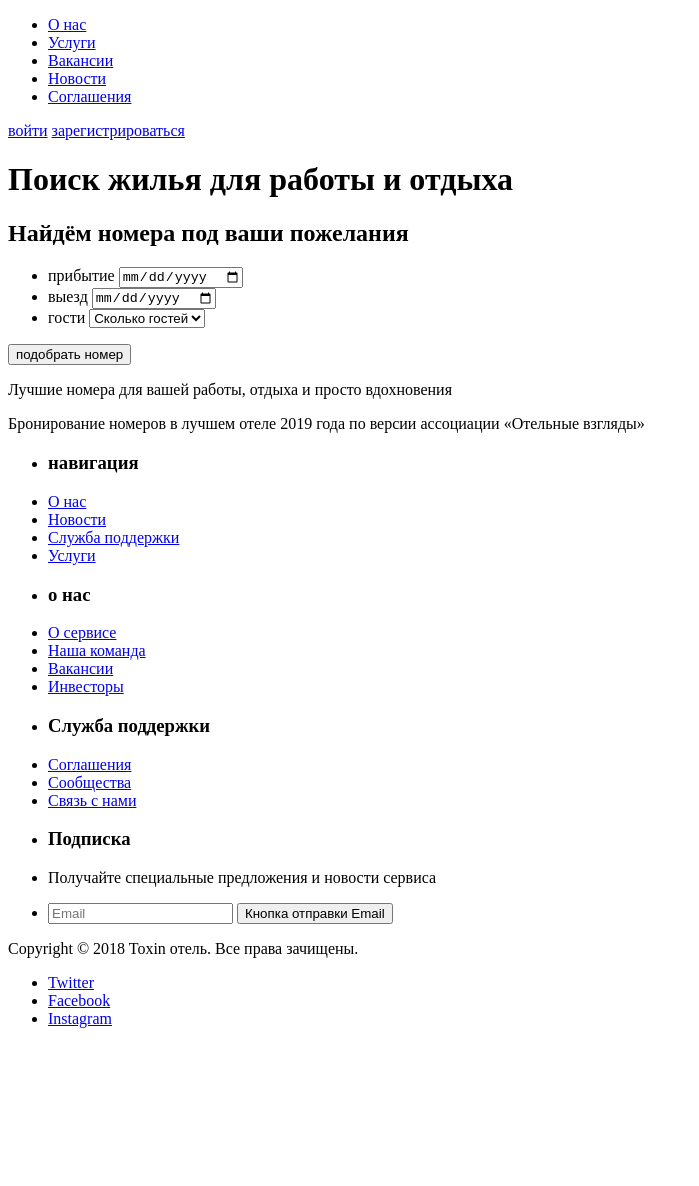
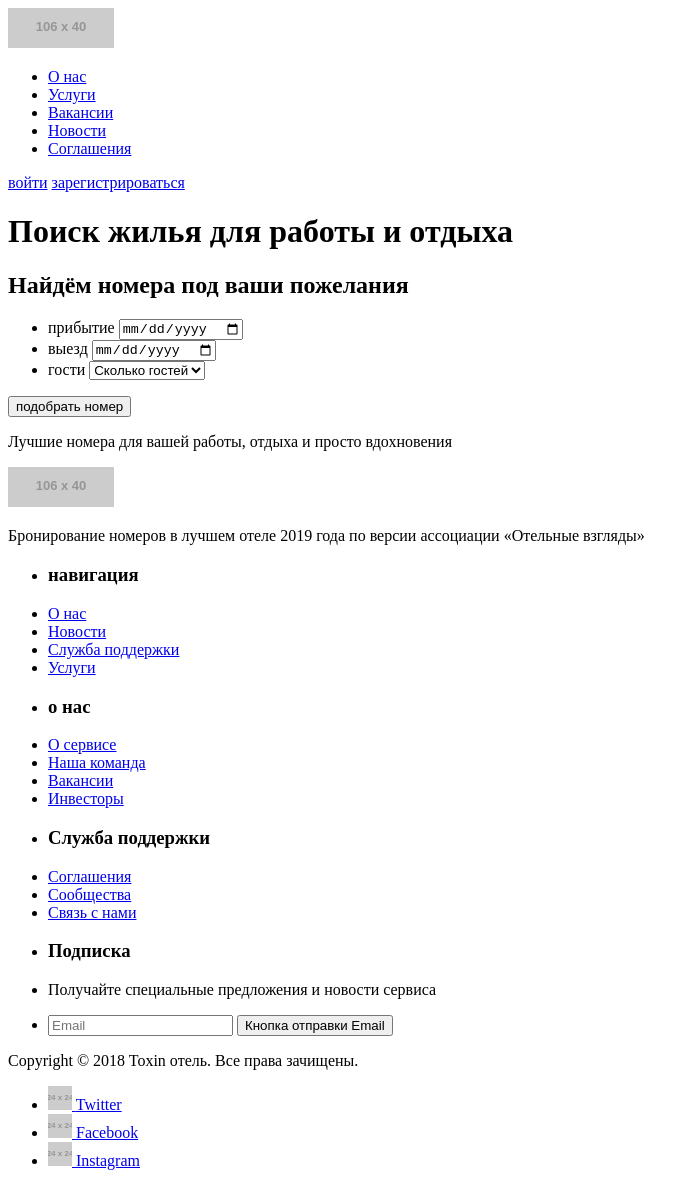
Before and after one commit to AleksandrGV/FSD, a plain HTML site: page index.html in a window 1280 px wide. Shown: the whole page, without its empty margins (0-699 px from the left). Before the commit the page ends 1044 px from the top, so only its background shows below. Drawn offline with Linux system fonts and the light colour scheme; placeholder pictures from the web are drawn by us.

```diff
--- a/index.html
+++ b/index.html
@@ -13,7 +13,9 @@
 <body class="page__body">
   <header class="page-header">
     <div class="container">
-      <a href="#" class="logo page-header__logo"></a>
+      <a href="#" class="logo page-header__logo">
+        <img src="https://via.placeholder.com/106x40">
+      </a>
       <nav class="navigation">
         <ul class="navigation__list">
           <li class="navigation__item">
@@ -73,7 +75,9 @@
   <footer class="page-footer">
     <div class="container">
       <div class="page-footer__wrapper-logo">
-        <a href="#" class="logo page-footer__logo"></a>
+        <a href="#" class="logo page-footer__logo">
+          <img src="https://via.placeholder.com/106x40">
+        </a>
         <p class="page-footer-text">
           Бронирование номеров в лучшем отеле 2019 года по версии ассоциации «Отельные взгляды»
         </p>
@@ -151,15 +155,18 @@
         <ul class="socials">
           <li class="socials__item">
             <a href="#" class="socials__icon socials__icon-twitter">
+              <img src="https://via.placeholder.com/24x24">
               <span class="visually-hidden">Twitter</span>
             </a>
           </li>
           <li class="socials__item">
             <a href="#" class="socials__icon socials__icon-facebook">
+              <img src="https://via.placeholder.com/24x24">
               <span class="visually-hidden">Facebook</span></a>
             </li>
           <li class="socials__item">
             <a href="#" class="socials__icon socials__icon-instagram">
+              <img src="https://via.placeholder.com/24x24">
               <span class="visually-hidden">Instagram</span>
             </a>
           </li>
```
Also changed, not shown: 3 other files.
